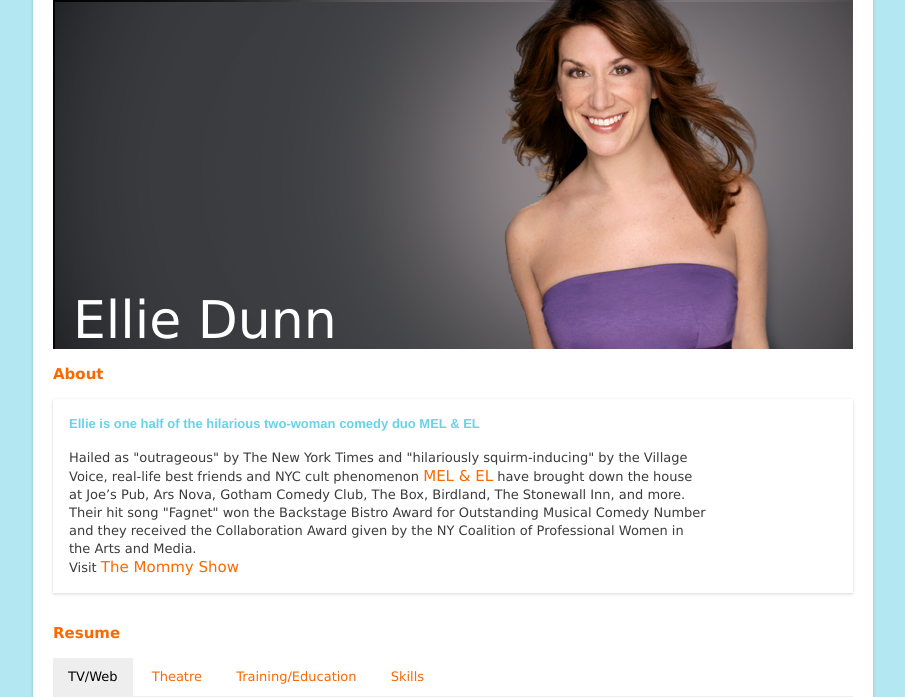
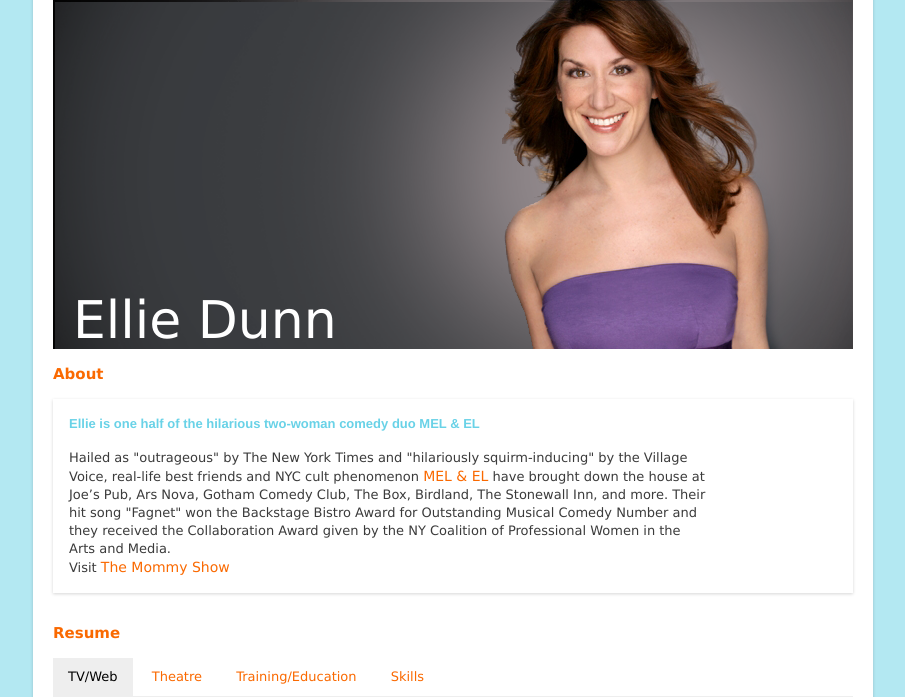
Before and after one commit to dunnjo98/ellie_FINAL, a PHP site: page / in a window 1280 px wide. Shown: the part 41-738 px from the top of the page, without its empty margins (187-1092 px from the left). Run offline with PHP 8.4, Linux system fonts and the light colour scheme; some libraries are stand-ins or nearby versions.

Commit message:
small tweak

```diff
--- a/css/style.css
+++ b/css/style.css
@@ -110,7 +110,7 @@ h2 {
 }
 .about a {
   font-family: Verdana, Helvetica, Arial;
-  font-size: 15px;
+  font-size: 14px;
   color: #FA6900;
   text-decoration: none;
 }
```
